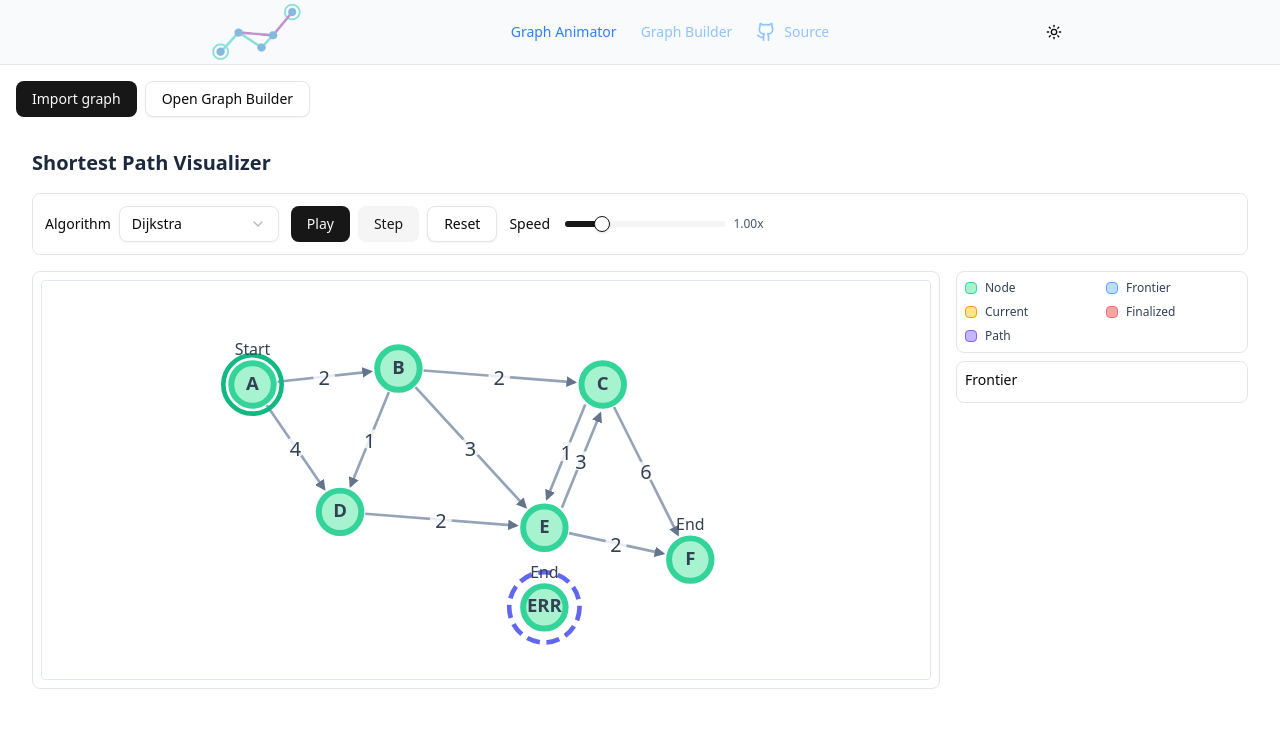
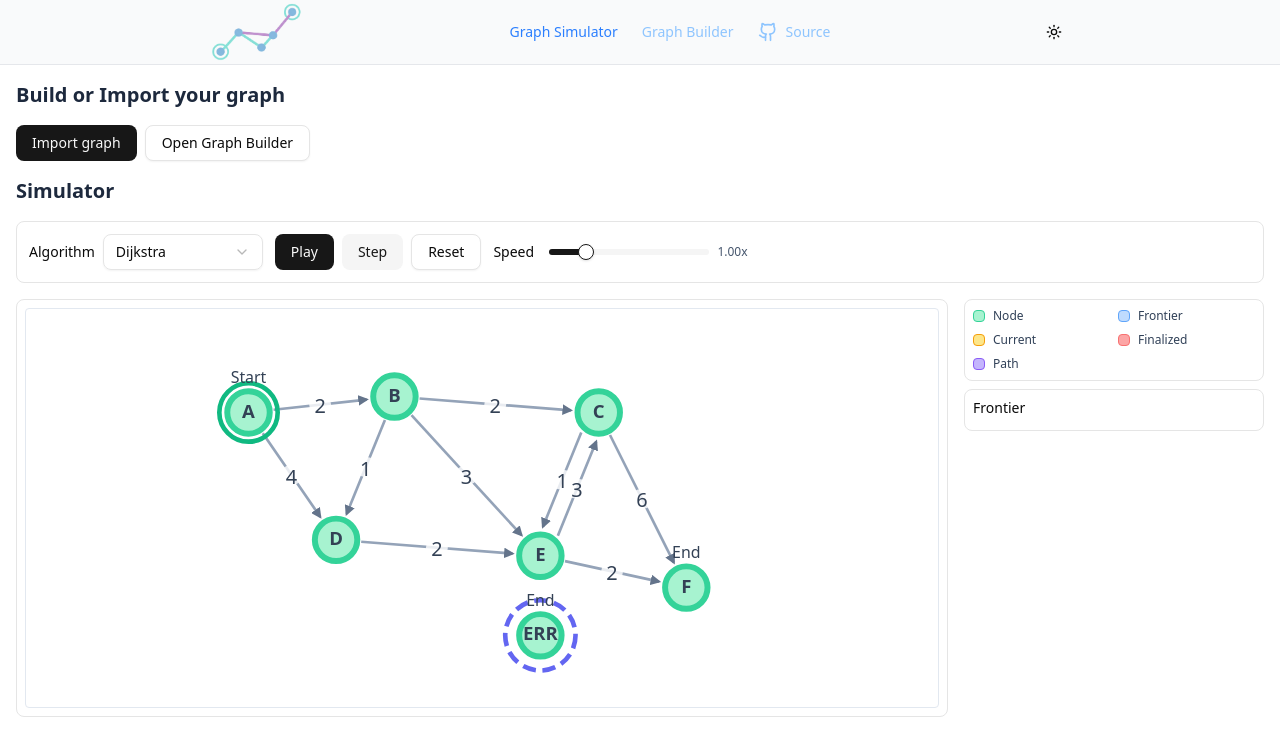
Before and after one commit to Bert0ns/graph-shortest-path, a Next.js app: page / in a window 1280 px wide. Shown: the top 756 px of the page. Built offline with nearby package versions, Linux system fonts and the light colour scheme.

Commit message:
feat: update

```diff
--- a/app/layout.tsx
+++ b/app/layout.tsx
@@ -26,9 +26,7 @@ export default function RootLayout({
             disableTransitionOnChange
         >
             <WebsiteHeader />
-            <main>
-                {children}
-            </main>
+            {children}
             <Toaster position="bottom-left" />
         </ThemeProvider>
       </body>
--- a/app/page.tsx
+++ b/app/page.tsx
@@ -42,6 +42,7 @@ export default function Home() {
 
     return (
         <main className="container mx-auto p-4 space-y-4">
+            <h1 className="text-lg sm:text-xl font-semibold text-slate-800">Build or Import your graph</h1>
             <div className="flex flex-col sm:flex-row sm:items-center sm:justify-between gap-3">
                 <div className="flex flex-wrap items-center gap-2">
                     <input
--- a/components/GraphSimulator.tsx
+++ b/components/GraphSimulator.tsx
@@ -181,8 +181,8 @@ export default function GraphSimulator({ importedGraph = null }: GraphSimulatorP
     }, [startId, endId])
 
     return (
-        <main className="container mx-auto p-4 space-y-4">
-            <h1 className="text-lg sm:text-xl font-semibold text-slate-800">Shortest Path Visualizer</h1>
+        <main className="container mx-auto mt-4 space-y-4">
+            <h1 className="text-lg sm:text-xl font-semibold text-slate-800">Simulator</h1>
 
             <Controls
                 algorithm={algorithm}
--- a/website.configs.ts
+++ b/website.configs.ts
@@ -1,7 +1,7 @@
 export const websiteConfigs = {
     logo_img: "/images/logo.png",
     menuItems: [
-        { label: "Graph Animator", link: "/" },
+        { label: "Graph Simulator", link: "/" },
         { label: "Graph Builder", link: "/builder" },
     ],
     title: "Shortest Path Finder",
```
